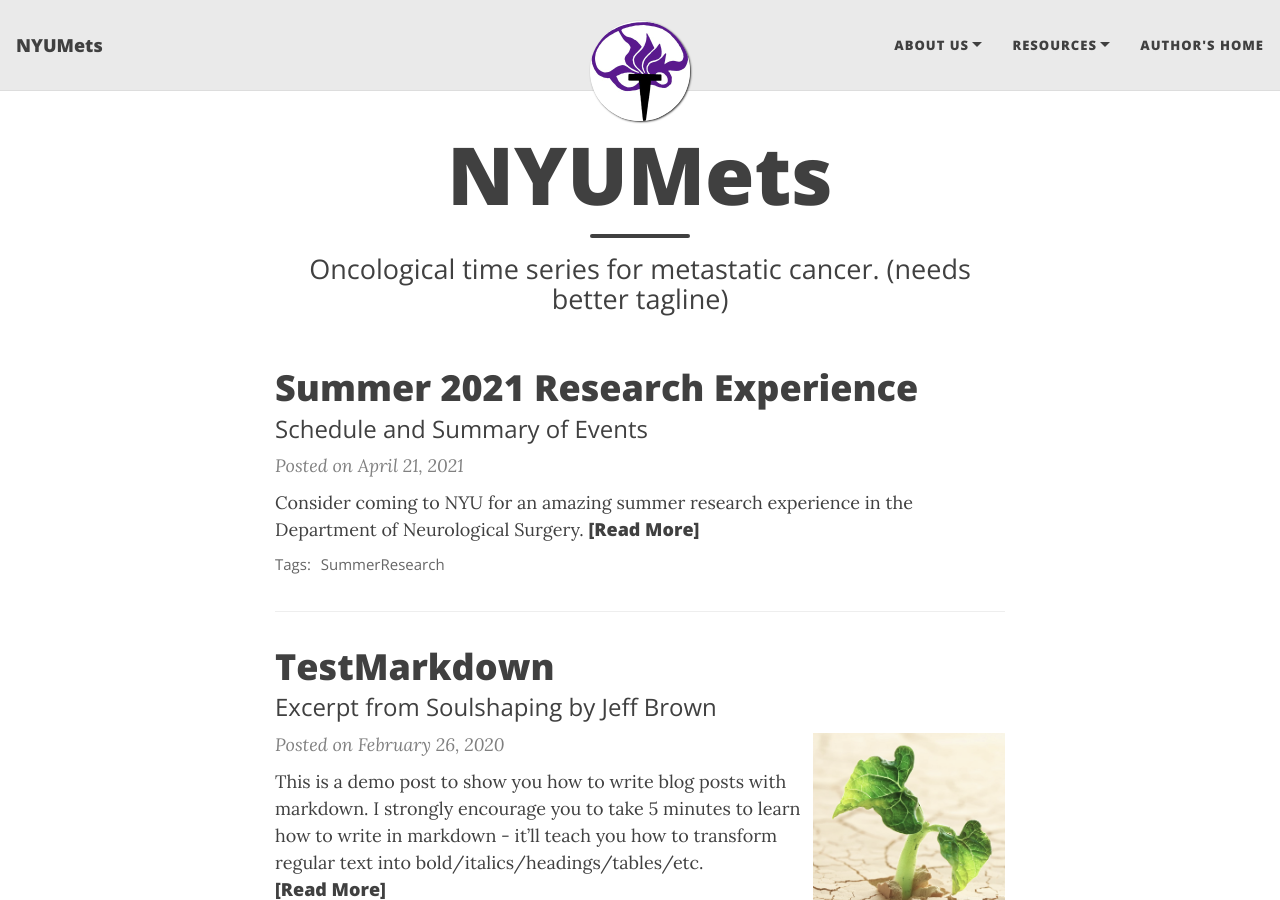
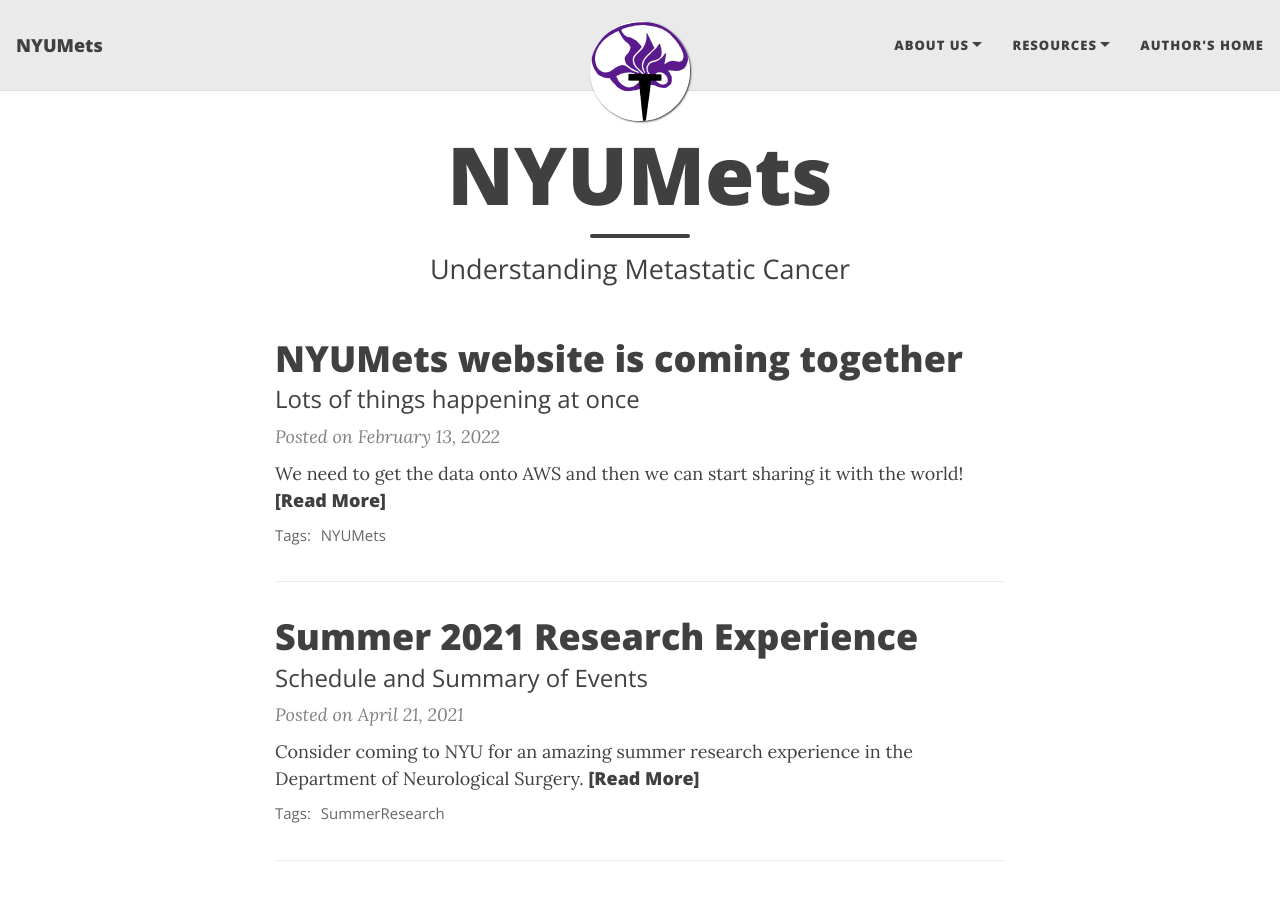
Before and after one commit to nyumets/nyumets.github.io, a Jekyll site: the page built from index.html, in a window 1280 px wide and 900 px high. Built offline with Jekyll 4.4.1, drawn with Linux system fonts in a browser that asks for light colours; nearby versions of some CDN libraries; the list of posts is cut into pages by our own code.

Commit message:
new post test

```diff
--- /dev/null
+++ b/_posts/2022-02-13-moreexperiments.md
@@ -0,0 +1,14 @@
+---
+layout: post
+title: NYUMets website is coming together
+subtitle: Lots of things happening at once
+gh-repo: nyuneurosurgery/nyuneurosurgery
+gh-badge: [star, fork, follow]
+tags: [NYUMets]
+comments: true
+---
+
+We need to get the data onto AWS and then we can start sharing it with the world!
+
+### Participating NYU Neurosurgery Labs
+**NYU OLAB:** For more details on the AI experience see [the NYU OLAB Website](https://nyuolab.org/).
--- a/index.html
+++ b/index.html
@@ -1,5 +1,5 @@
 ---
 layout: home
 title: NYUMets
-subtitle: Oncological time series for metastatic cancer. (needs better tagline)
+subtitle: Understanding Metastatic Cancer
 ---
```
Also changed, not shown: douglaskondziolka.md (+5 -1 lines), _posts/2021-04-21-summer-research copy.md (renamed from _posts/2021-04-21-summer-research.md).
